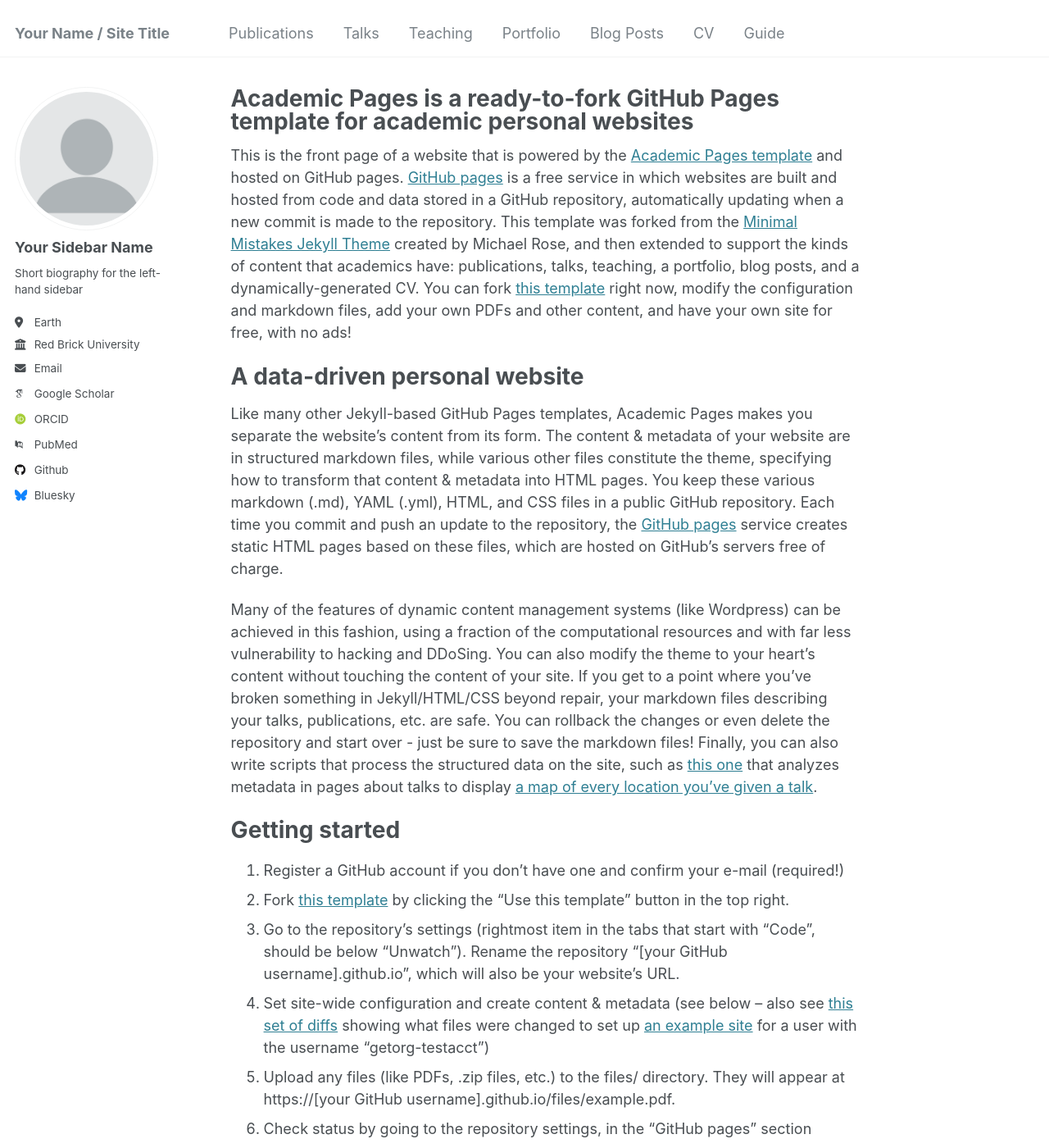
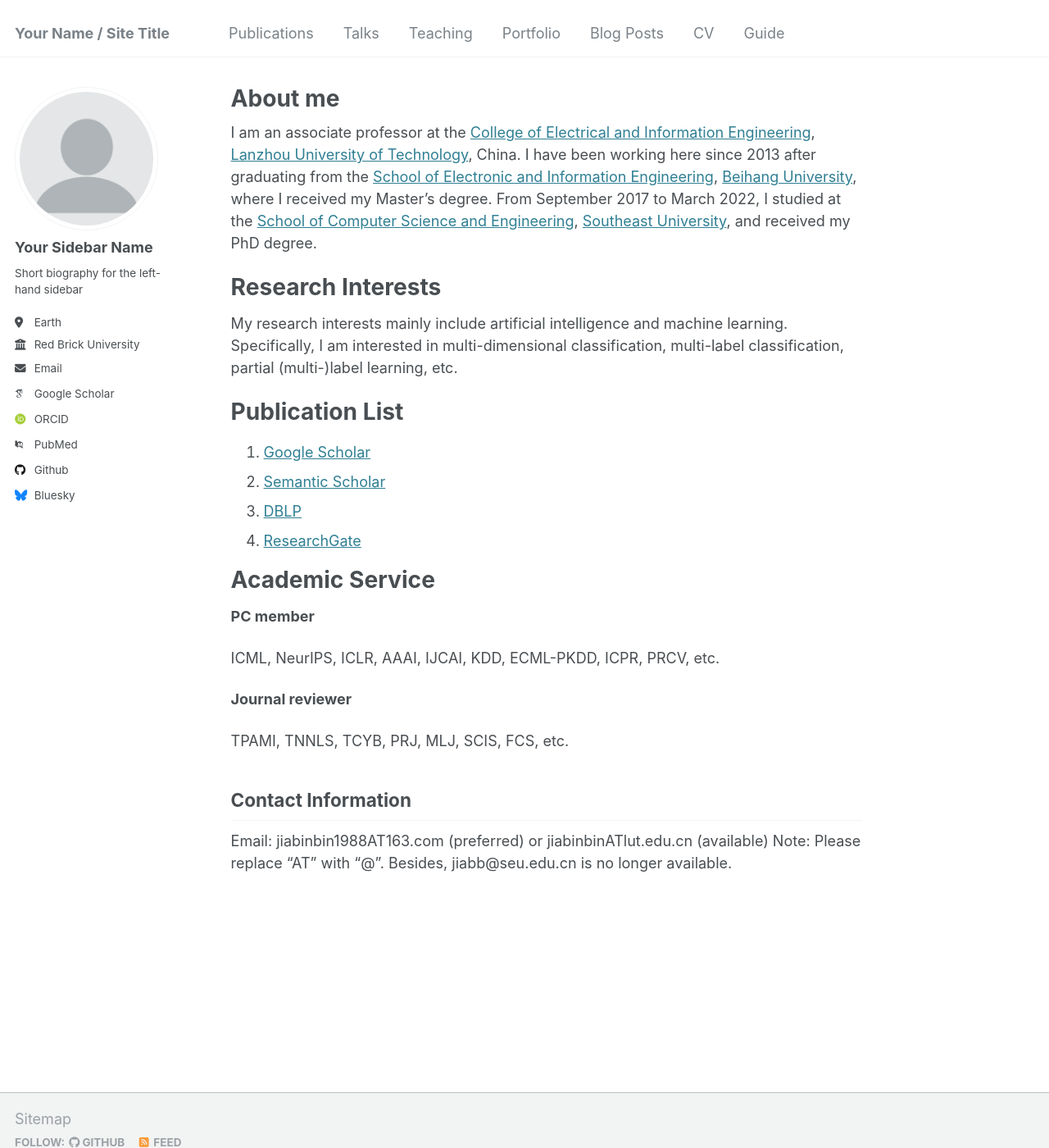
Before and after one commit to jiabinbin-ai/jiabinbin-ai.github.io, a Jekyll site: the page built from _pages/about.md, in a window 1280 px wide and 1400 px high. Shown: the whole window at 82% size. Built offline with Jekyll 4.4.1, drawn with Linux system fonts in a browser that asks for light colours; some web fonts are replaced; some of the changed text lies outside the part shown.

Commit message:
Update about.md

```diff
--- a/_pages/about.md
+++ b/_pages/about.md
@@ -1,49 +1,36 @@
 ---
 permalink: /
-title: "Academic Pages is a ready-to-fork GitHub Pages template for academic personal websites"
+title: "About me"
 author_profile: true
 redirect_from:
   - /about/
   - /about.html
 ---
 
-This is the front page of a website that is powered by the [Academic Pages template](https://github.com/academicpages/academicpages.github.io) and hosted on GitHub pages. [GitHub pages](https://pages.github.com) is a free service in which websites are built and hosted from code and data stored in a GitHub repository, automatically updating when a new commit is made to the repository. This template was forked from the [Minimal Mistakes Jekyll Theme](https://mmistakes.github.io/minimal-mistakes/) created by Michael Rose, and then extended to support the kinds of content that academics have: publications, talks, teaching, a portfolio, blog posts, and a dynamically-generated CV. You can fork [this template](https://github.com/academicpages/academicpages.github.io) right now, modify the configuration and markdown files, add your own PDFs and other content, and have your own site for free, with no ads!
+I am an associate professor at the [College of Electrical and Information Engineering](https://dianqi.lut.edu.cn/), [Lanzhou University of Technology](https://www.lut.edu.cn/), China. I have been working here since 2013 after graduating from the [School of Electronic and Information Engineering](http://www.ee.buaa.edu.cn/), [Beihang University](https://www.buaa.edu.cn/),  where I received my Master's degree. From September 2017 to March 2022, I studied at the [School of Computer Science and Engineering](https://cse.seu.edu.cn/), [Southeast University](https://www.seu.edu.cn/), and received my PhD degree.
 
-A data-driven personal website
+Research Interests
 ======
-Like many other Jekyll-based GitHub Pages templates, Academic Pages makes you separate the website's content from its form. The content & metadata of your website are in structured markdown files, while various other files constitute the theme, specifying how to transform that content & metadata into HTML pages. You keep these various markdown (.md), YAML (.yml), HTML, and CSS files in a public GitHub repository. Each time you commit and push an update to the repository, the [GitHub pages](https://pages.github.com/) service creates static HTML pages based on these files, which are hosted on GitHub's servers free of charge.
+My research interests mainly include artificial intelligence and machine learning. Specifically, I am interested in multi-dimensional classification, multi-label classification, partial (multi-)label learning, etc.
 
-Many of the features of dynamic content management systems (like Wordpress) can be achieved in this fashion, using a fraction of the computational resources and with far less vulnerability to hacking and DDoSing. You can also modify the theme to your heart's content without touching the content of your site. If you get to a point where you've broken something in Jekyll/HTML/CSS beyond repair, your markdown files describing your talks, publications, etc. are safe. You can rollback the changes or even delete the repository and start over - just be sure to save the markdown files! Finally, you can also write scripts that process the structured data on the site, such as [this one](https://github.com/academicpages/academicpages.github.io/blob/master/talkmap.ipynb) that analyzes metadata in pages about talks to display [a map of every location you've given a talk](https://academicpages.github.io/talkmap.html).
+Publication List
+======
+1. [Google Scholar](https://scholar.google.com/citations?hl=en&user=ms6BTK4AAAAJ)
+1. [Semantic Scholar](https://www.semanticscholar.org/author/Bin-Bin-Jia/66683124)
+1. [DBLP](https://dblp.uni-trier.de/pid/245/3634.html)
+1. [ResearchGate](https://www.researchgate.net/profile/Bin-Bin-Jia)
 
-Getting started
+Academic Service
 ======
-1. Register a GitHub account if you don't have one and confirm your e-mail (required!)
-1. Fork [this template](https://github.com/academicpages/academicpages.github.io) by clicking the "Use this template" button in the top right.
-1. Go to the repository's settings (rightmost item in the tabs that start with "Code", should be below "Unwatch"). Rename the repository "[your GitHub username].github.io", which will also be your website's URL.
-1. Set site-wide configuration and create content & metadata (see below -- also see [this set of diffs](http://archive.is/3TPas) showing what files were changed to set up [an example site](https://getorg-testacct.github.io) for a user with the username "getorg-testacct")
-1. Upload any files (like PDFs, .zip files, etc.) to the files/ directory. They will appear at https://[your GitHub username].github.io/files/example.pdf.
-1. Check status by going to the repository settings, in the "GitHub pages" section
+**PC member**
 
-Site-wide configuration
+ICML, NeurIPS, ICLR, AAAI, IJCAI, KDD, ECML-PKDD, ICPR, PRCV, etc.
+
+**Journal reviewer**
+
+TPAMI, TNNLS, TCYB, PRJ, MLJ, SCIS, FCS, etc.
+
+Contact Information
 ------
-The main configuration file for the site is in the base directory in [_config.yml](https://github.com/academicpages/academicpages.github.io/blob/master/_config.yml), which defines the content in the sidebars and other site-wide features. You will need to replace the default variables with ones about yourself and your site's github repository. The configuration file for the top menu is in [_data/navigation.yml](https://github.com/academicpages/academicpages.github.io/blob/master/_data/navigation.yml). For example, if you don't have a portfolio or blog posts, you can remove those items from that navigation.yml file to remove them from the header.
-
-Create content & metadata
-------
-For site content, there is one markdown file for each type of content, which are stored in directories like _publications, _talks, _posts, _teaching, or _pages. For example, each talk is a markdown file in the [_talks directory](https://github.com/academicpages/academicpages.github.io/tree/master/_talks). At the top of each markdown file is structured data in YAML about the talk, which the theme will parse to do lots of cool stuff. The same structured data about a talk is used to generate the list of talks on the [Talks page](https://academicpages.github.io/talks), each [individual page](https://academicpages.github.io/talks/2012-03-01-talk-1) for specific talks, the talks section for the [CV page](https://academicpages.github.io/cv), and the [map of places you've given a talk](https://academicpages.github.io/talkmap.html) (if you run this [python file](https://github.com/academicpages/academicpages.github.io/blob/master/talkmap.py) or [Jupyter notebook](https://github.com/academicpages/academicpages.github.io/blob/master/talkmap.ipynb), which creates the HTML for the map based on the contents of the _talks directory).
-
-**Markdown generator**
-
-The repository includes [a set of Jupyter notebooks](https://github.com/academicpages/academicpages.github.io/tree/master/markdown_generator
-) that converts a CSV containing structured data about talks or presentations into individual markdown files that will be properly formatted for the Academic Pages template. The sample CSVs in that directory are the ones I used to create my own personal website at stuartgeiger.com. My usual workflow is that I keep a spreadsheet of my publications and talks, then run the code in these notebooks to generate the markdown files, then commit and push them to the GitHub repository.
-
-How to edit your site's GitHub repository
-------
-Many people use a git client to create files on their local computer and then push them to GitHub's servers. If you are not familiar with git, you can directly edit these configuration and markdown files directly in the github.com interface. Navigate to a file (like [this one](https://github.com/academicpages/academicpages.github.io/blob/master/_talks/2012-03-01-talk-1.md) and click the pencil icon in the top right of the content preview (to the right of the "Raw | Blame | History" buttons). You can delete a file by clicking the trashcan icon to the right of the pencil icon. You can also create new files or upload files by navigating to a directory and clicking the "Create new file" or "Upload files" buttons.
-
-Example: editing a markdown file for a talk
-![Editing a markdown file for a talk](/images/editing-talk.png)
-
-For more info
-------
-More info about configuring Academic Pages can be found in [the guide](https://academicpages.github.io/markdown/), the [growing wiki](https://github.com/academicpages/academicpages.github.io/wiki), and you can always [ask a question on GitHub](https://github.com/academicpages/academicpages.github.io/discussions). The [guides for the Minimal Mistakes theme](https://mmistakes.github.io/minimal-mistakes/docs/configuration/) (which this theme was forked from) might also be helpful.
+Email: jiabinbin1988AT163.com (preferred) or  jiabinbinATlut.edu.cn (available)
+Note: Please replace "AT" with "@". Besides, jiabb@seu.edu.cn is no longer available.
```
